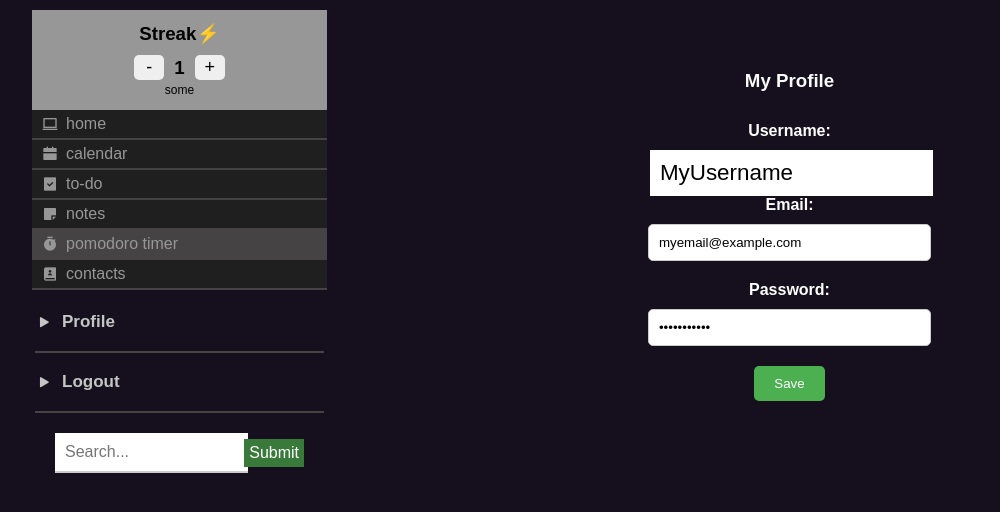
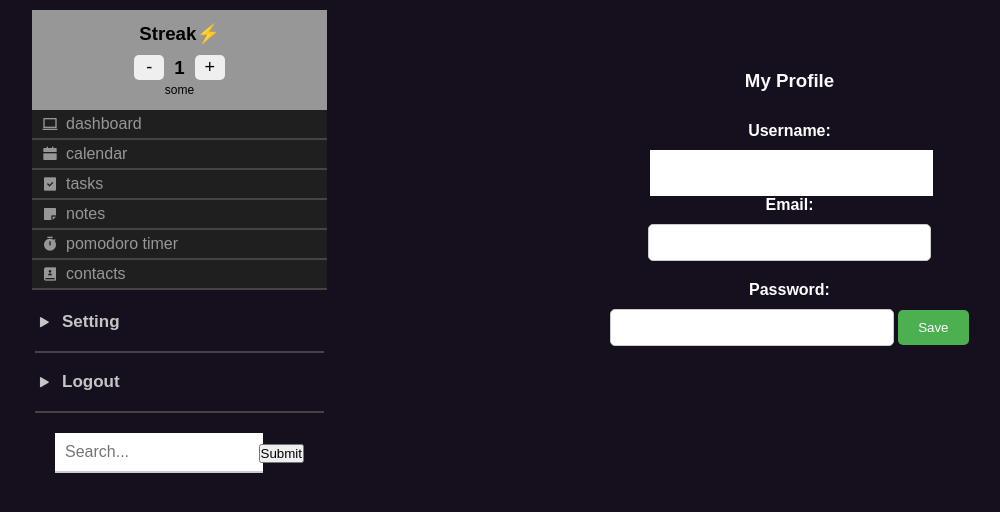
Before and after one commit to aman-bhatti/taskware, a Flask app: template templates/profile.html in a window 1280 px wide. Shown: the part 154-666 px from the top of the page, without its empty margins (8-1008 px from the left). Run offline with Flask 3, Linux system fonts and the light colour scheme; the template is opened without the code that fills it, so the values that code supplies are empty; some libraries are stand-ins or nearby versions.

Commit message:
Update profile.html

```diff
--- a/templates/profile.html
+++ b/templates/profile.html
@@ -24,7 +24,7 @@
                 <li><a class="nav-link" href="{{url_for('services')}}">SERVICES</a></li>
                 <li><a class="nav-link" href="{{url_for('connect')}}">CONNECT</a></li>
                 <li><a class="nav-link" href="{{url_for('dashboard')}}">DASHBOARD</a></li>
-                <li><a class="nav-link" href="{{url_for('main')}}">LOGOUT</a></li>
+                <li><a class="nav-link" href="{{url_for('logout')}}">LOGOUT</a></li>
             </ul>
         </nav>
     </header>
@@ -71,19 +71,19 @@
                     </div>
                     <ul>
                         <a href="{{url_for('dashboard')}}">
-                            <li class="aside-item"><i class="ri-macbook-line"></i>home</li>
+                            <li class="aside-item"><i class="ri-macbook-line"></i>dashboard</li>
                         </a>
                         <a href="{{url_for('calendar')}}">
                             <li class="aside-item"><i class="ri-calendar-fill"></i>calendar</li>
                         </a>
                         <a href="{{url_for('toDo')}}">
-                            <li class="aside-item"><i class="ri-task-fill"></i>to-do</li>
+                            <li class="aside-item"><i class="ri-task-fill"></i>tasks</li>
                         </a>
                         <a href="{{url_for('notes')}}">
                             <li class="aside-item"><i class="ri-sticky-note-fill"></i>notes</li>
                         </a>
                         <a href="{{url_for('pomodoro')}}">
-                            <li class="aside-item aside-active"><i class="ri-timer-fill"></i>pomodoro timer</li>
+                            <li class="aside-item"><i class="ri-timer-fill"></i>pomodoro timer</li>
                         </a>
                         <a href="{{url_for('contacts')}}">
                             <li class="aside-item"><i class="ri-contacts-book-2-fill"></i>contacts</li>
@@ -92,15 +92,15 @@
                     <div class="sidebar-footer">
                         <div class="footer-item">
                             <i class="ri-play-mini-fill"></i>
-                            <a href="{{ url_for('profile') }}" class="btn">Profile</a>
+                            <a href="{{ url_for('profile') }}" class="btn">Setting</a>
                         </div>
                         <div class="footer-item">
                             <i class="ri-play-mini-fill"></i>
-                            <a href="{{ url_for('main') }}" class="btn">Logout</a>
+                            <a href="{{url_for('logout')}}">Logout</a>
                         </div>
-                        <form class="search-form">
-                            <input type="text" name="search" placeholder="Search...">
-                            <button id="submit">Submit</button>
+                        <form class="search-form" method="get" action="{{ url_for('search') }}">
+                            <input type="text" name="q" placeholder="Search...">
+                            <button type="submit">Submit</button>
                         </form>
 
                     </div>
@@ -110,16 +110,16 @@
                 <!-- code here -->
                 <div class="container">
                     <h1>My Profile</h1>
-                    <form>
-                      <label for="username">Username:</label>
-                      <input type="text" id="username" name="username" value="MyUsername">
-                      <label for="email">Email:</label>
-                      <input type="email" id="email" name="email" value="myemail@example.com">
-                      <label for="password">Password:</label>
-                      <input type="password" id="password" name="password" value="password123">
+                    <form method="post" action="{{ url_for('deleteUser') }}">
+                        <label for="username">Username:</label>
+                        <input type="text" id="username" name="username" value="{{ user['username'] }}" required>
+                        <label for="email">Email:</label>
+                        <input type="email" id="email" name="email" value="{{ user['email'] }}" required>
+                        <label for="password">Password:</label>
+                        <input type="password" id="password" name="password" value="{{ user['password'] }}" required>
+                        <input type="submit" value="Save">
                     </form>
-                    <input type="submit" value="Save">
-                  </div>
+                </div>
 
             </article>
         </section>
```
